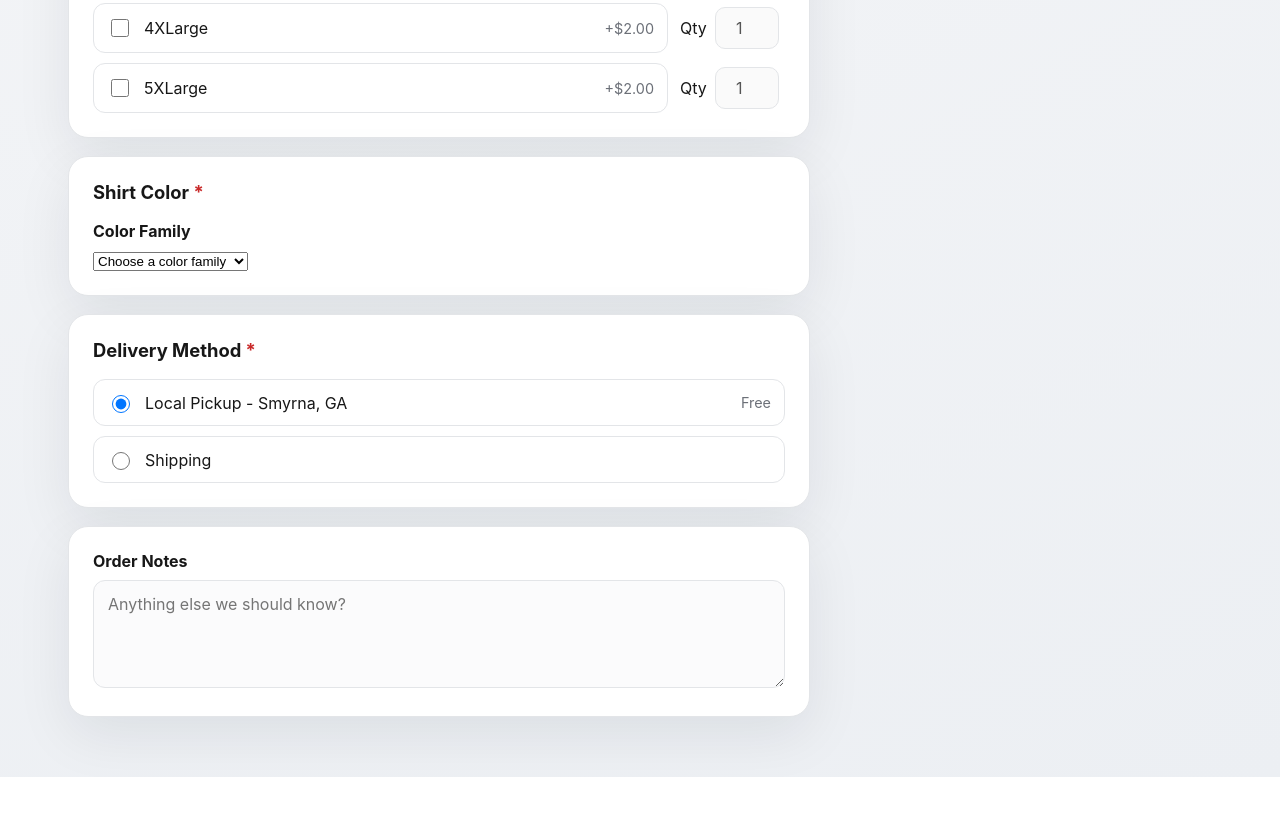
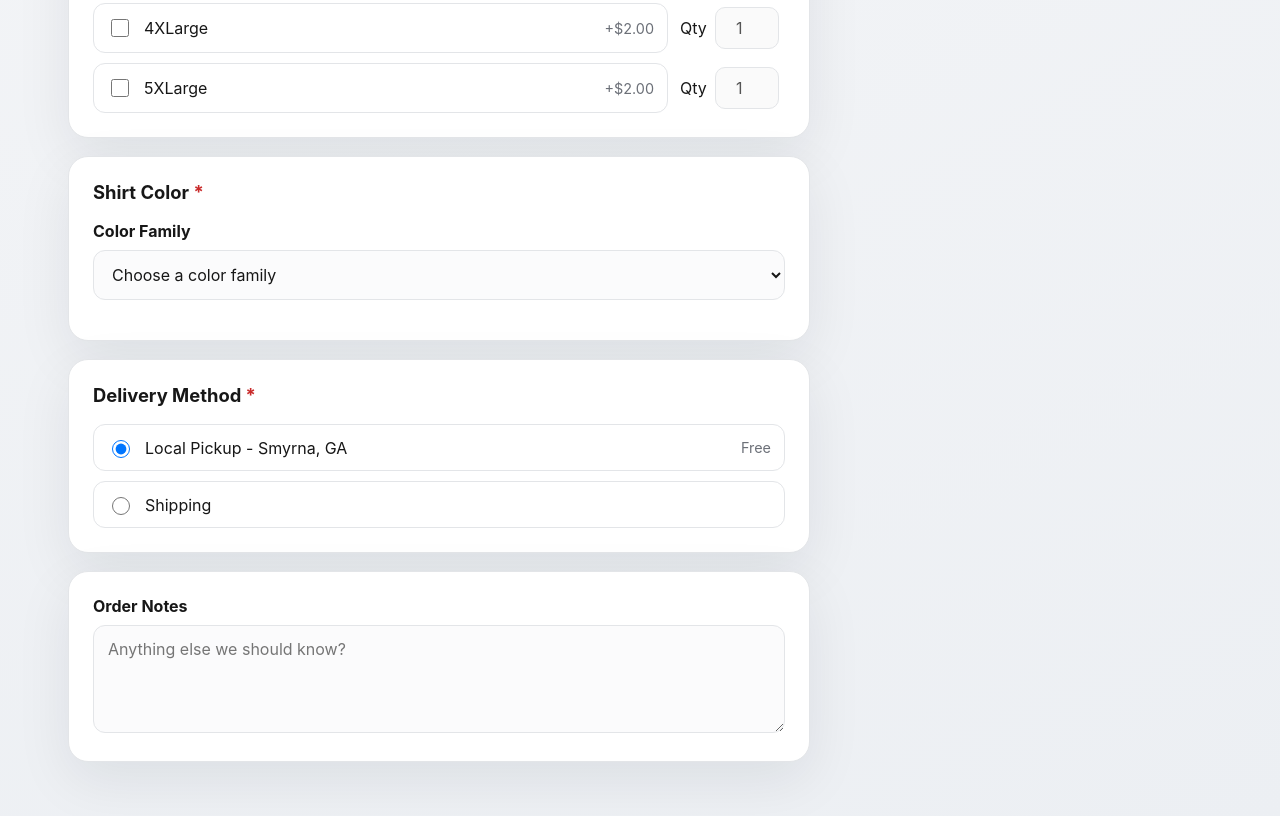
Before and after one commit to Hhess1983/Dragon-con, a plain HTML site: page index.html in a window 1280 px wide. Shown: the part 1754-2570 px from the top of the page. Before the commit the page ends 2531 px from the top, so only its background shows below. Drawn offline with Linux system fonts and the light colour scheme.

Commit message:
Update styles.css

```diff
--- a/styles.css
+++ b/styles.css
@@ -83,6 +83,17 @@ dialog::backdrop { background: rgba(8,11,18,.55); backdrop-filter: blur(4px); }
 pre { white-space: pre-wrap; word-wrap: break-word; background: #f7f7f8; padding: 16px; border-radius: 14px; border: 1px solid var(--line); }
 .dialog-actions { display: grid; grid-template-columns: 1fr 1fr; gap: 10px; }
 .dialog-actions .primary-button { width: auto; }
+
+#colorFamily {
+  width: 100%;
+  padding: 13px 14px;
+  margin-bottom: 16px;
+  border: 1px solid var(--line);
+  border-radius: 12px;
+  background: #fbfbfc;
+  font: inherit;
+  color: var(--text);
+}
 
 @media (max-width: 900px) {
   .layout { grid-template-columns: 1fr; }
```
